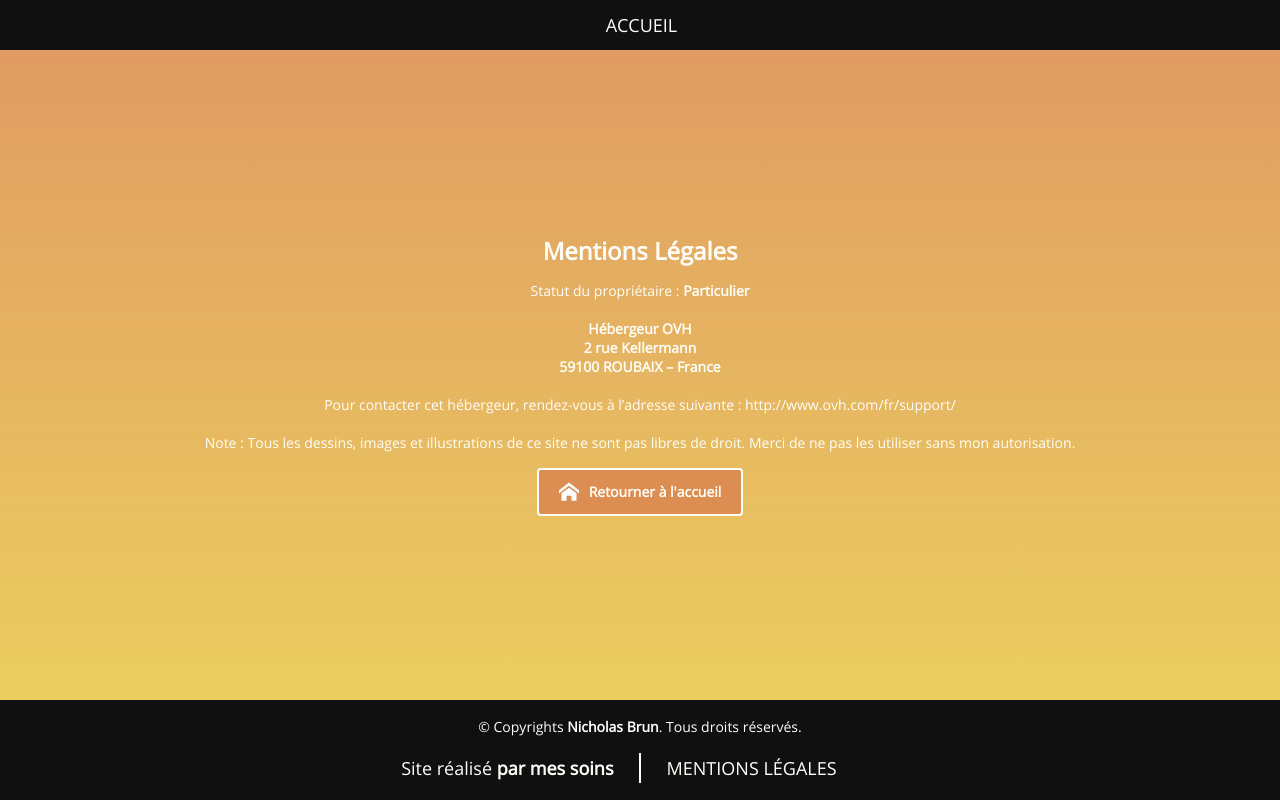
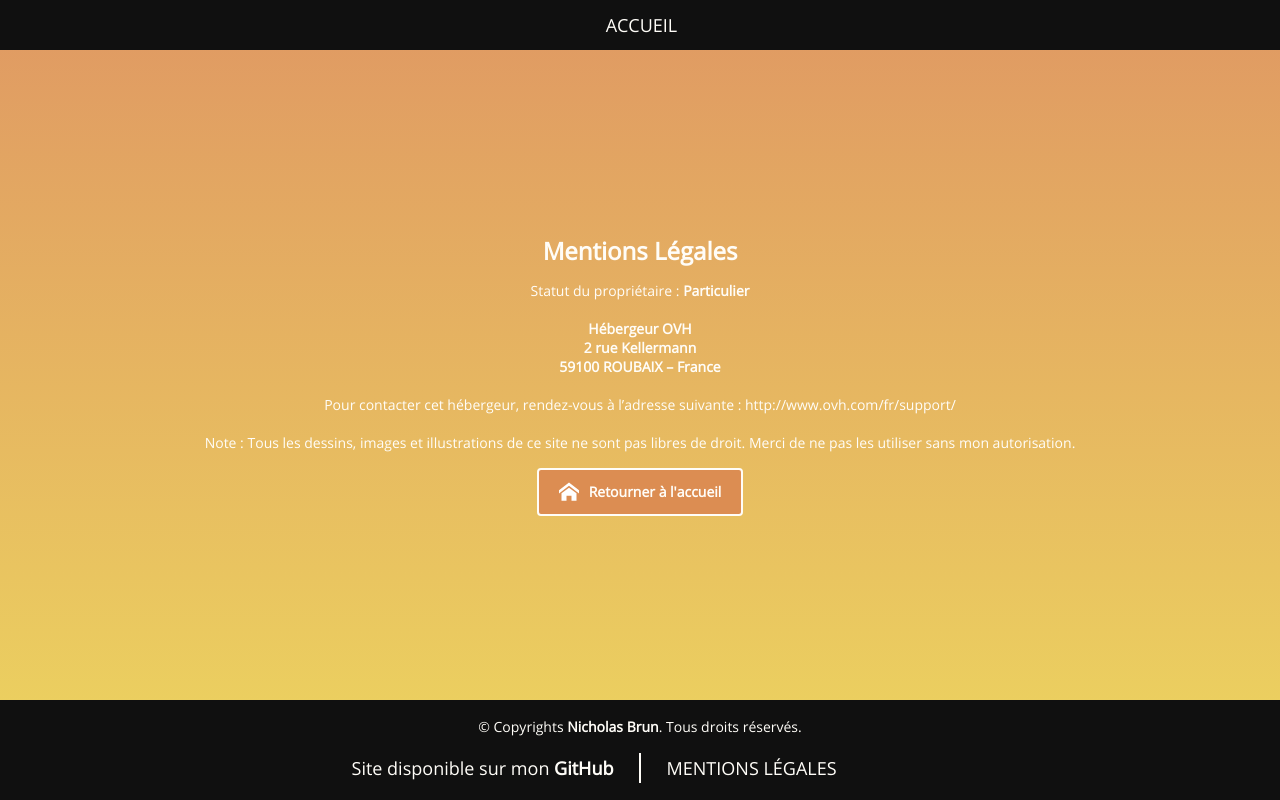
Before and after one commit to Spefire/CV, a Vue app: page /mentions-legales in a window 1280 px wide. Built offline with nearby package versions, Linux system fonts and the light colour scheme; what vue-typed-js would draw is missing.

Commit message:
Refactor(texts): Change about, hobbies and footer texts

```diff
--- a/src/components/footer/Footer.vue
+++ b/src/components/footer/Footer.vue
@@ -6,10 +6,10 @@
     </div>
     <div class="footer-line">
       <div class="footer-left footer-mobile">
-        Site réalisé
-        <a href="https://github.com/Spefire/TemplateCV" target="_blank">
-          <b>par mes soins</b>
-        </a>
+        Site disponible sur mon
+        <a href="https://github.com/Spefire/TemplateCV" target="_blank"
+          ><b>GitHub</b></a
+        >
       </div>
       <div class="nav-separator footer-mobile"></div>
       <router-link class="footer-right" to="mentions-legales"
--- a/src/views/about/About.ts
+++ b/src/views/about/About.ts
@@ -3,6 +3,6 @@ import { Component, Vue } from "vue-property-decorator";
 @Component
 export default class About extends Vue {
   aboutText =
-    "Partant d'une formation scientifique, j'ai souhaité éveiller à côté de ça, mon côté créatif et le fait de transmettre des émotions. Je suis donc devenu développeur le jour et illustrateur la nuit. Aujourd'hui, je mèle dans ma vie le côté technique et artistique tant sur le plan personnel que professionnel !";
+    "Partant d'une formation scientifique, j'ai souhaité éveiller à côté de ça, mon côté créatif et le fait de <b>transmettre des émotions</b>. Je suis donc devenu <b>développeur le jour et illustrateur la nuit</b>. Aujourd'hui, je mèle dans ma vie le côté technique et artistique tant sur le plan personnel que professionnel !";
   cvFile = "./CV_NicholasBrun.pdf";
 }
--- a/src/views/hobbies/Hobbies.ts
+++ b/src/views/hobbies/Hobbies.ts
@@ -10,7 +10,7 @@ import HobbieState from "@/components/hobbie-state/HobbieState.vue";
 export default class Hobbies extends Vue {
   hobbieList = [
     {
-      name: "Illustrations (section à venir)",
+      name: "Illustrations",
       icon: "images",
     },
     {
@@ -18,11 +18,11 @@ export default class Hobbies extends Vue {
       icon: "video-camera",
     },
     {
-      name: "Maître rôliste (section à venir)",
+      name: "Maître rôliste (Le Monde d'Arlénor, L'Appel de Cthulhu, Sens Hexalogie...)",
       icon: "dice",
     },
     {
-      name: "Jeux vidéo (section à venir)",
+      name: "Jeux vidéo (coopératifs, narratifs, horreur...)",
       icon: "pacman",
     },
     {
```
